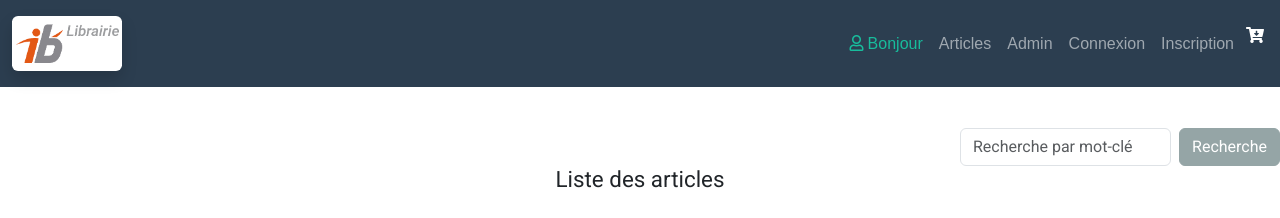
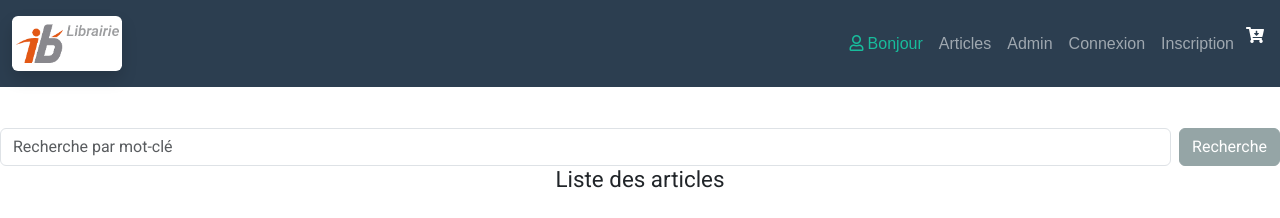
Before and after one commit to Michel-SG/Xtrembook-front, an Angular app: page /article in a window 1280 px wide. Shown: the top 218 px of the page. Built offline with nearby package versions, Linux system fonts and the light colour scheme; no server answers.

Commit message:
Suppression du width sur la recherche

```diff
--- a/src/app/composants/articles/articles.component.html
+++ b/src/app/composants/articles/articles.component.html
@@ -1,6 +1,6 @@
 
 <div class="contain">
-    <form class="d-flex ms-auto w-25 justify-content-center" [formGroup]="searchForm" (ngSubmit)="onSubmitSearch() " >
+    <form class="d-flex ms-auto justify-content-center" [formGroup]="searchForm" (ngSubmit)="onSubmitSearch() " >
         <input class="form-control me-sm-2 " type="text" placeholder="Recherche par mot-clé" formControlName="parameter">
         <button class="btn btn-secondary my-2 my-sm-0" type="submit" >Recherche</button>
       </form>
```
